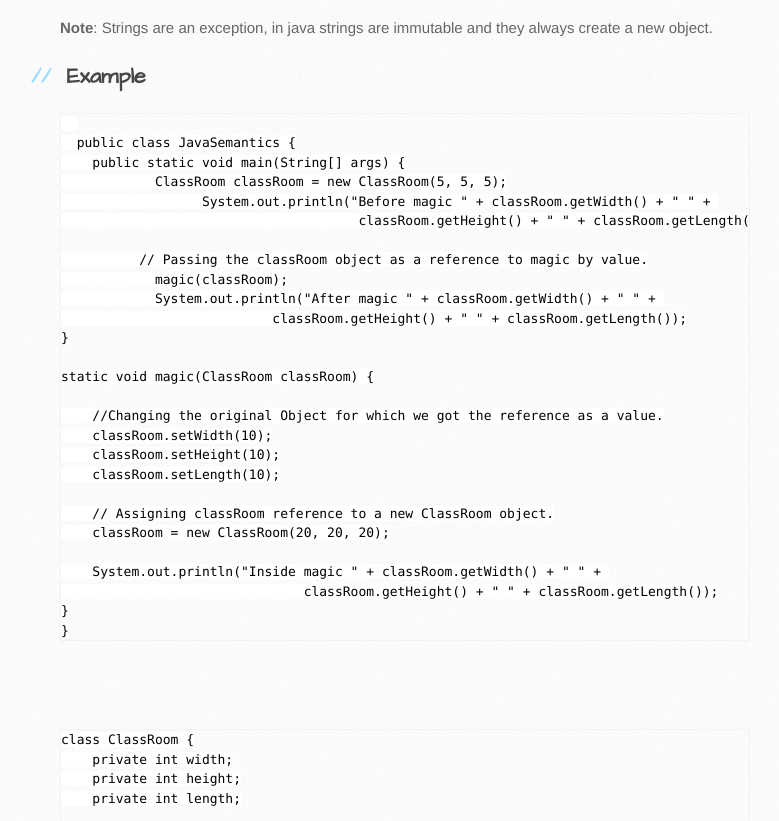
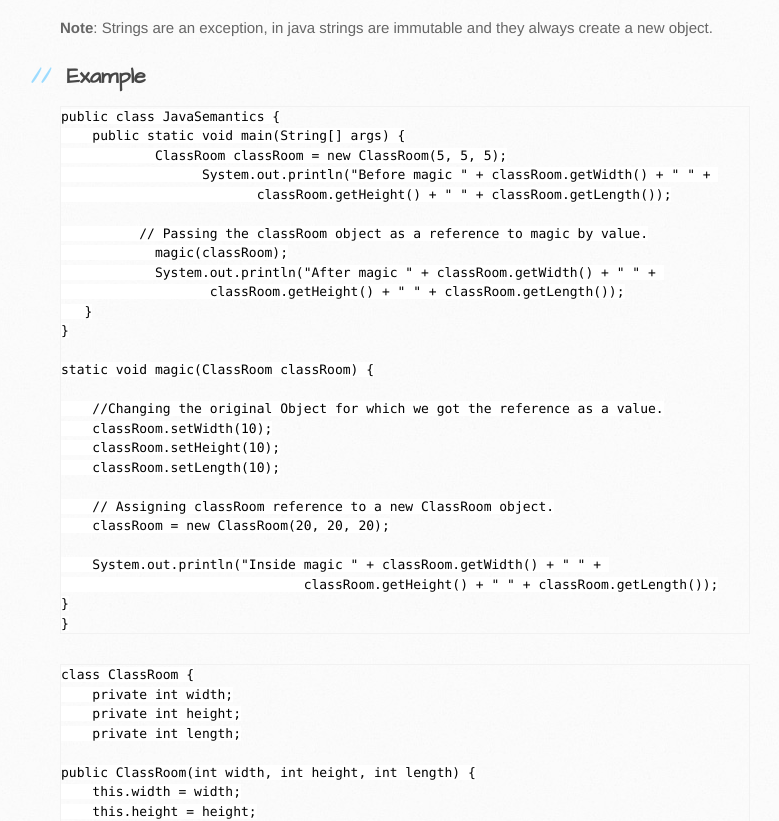
Before and after one commit to jjshaikh/jj, a plain HTML site: page index.html in a window 1280 px wide. Shown: the part 774-1595 px from the top of the page, without its empty margins (110-889 px from the left). Drawn offline with Linux system fonts and the light colour scheme.

Commit message:
Update index.html

```diff
--- a/index.html
+++ b/index.html
@@ -52,19 +52,17 @@ Pass-by-Reference means: The called method can change the value of the caller's
 
 <h2>
 <a id="example" class="anchor" href="#example" aria-hidden="true"><span aria-hidden="true" class="octicon octicon-link"></span></a>Example</h2>
-
-<p>
-  <pre><code>
-  public class JavaSemantics {
+  <pre><code>public class JavaSemantics {
     public static void main(String[] args) {
             ClassRoom classRoom = new ClassRoom(5, 5, 5);
                   System.out.println("Before magic " + classRoom.getWidth() + " " +
-                                      classRoom.getHeight() + " " + classRoom.getLength());
+                         classRoom.getHeight() + " " + classRoom.getLength());
 
           // Passing the classRoom object as a reference to magic by value.
             magic(classRoom);
             System.out.println("After magic " + classRoom.getWidth() + " " +
-                           classRoom.getHeight() + " " + classRoom.getLength());
+                   classRoom.getHeight() + " " + classRoom.getLength());
+   }
 }
 
 static void magic(ClassRoom classRoom) {
@@ -82,9 +80,6 @@ static void magic(ClassRoom classRoom) {
 }
 }
 </code></pre>
-
-          <br /><br >
-
 <pre><code>class ClassRoom {
     private int width;
     private int height;
```
